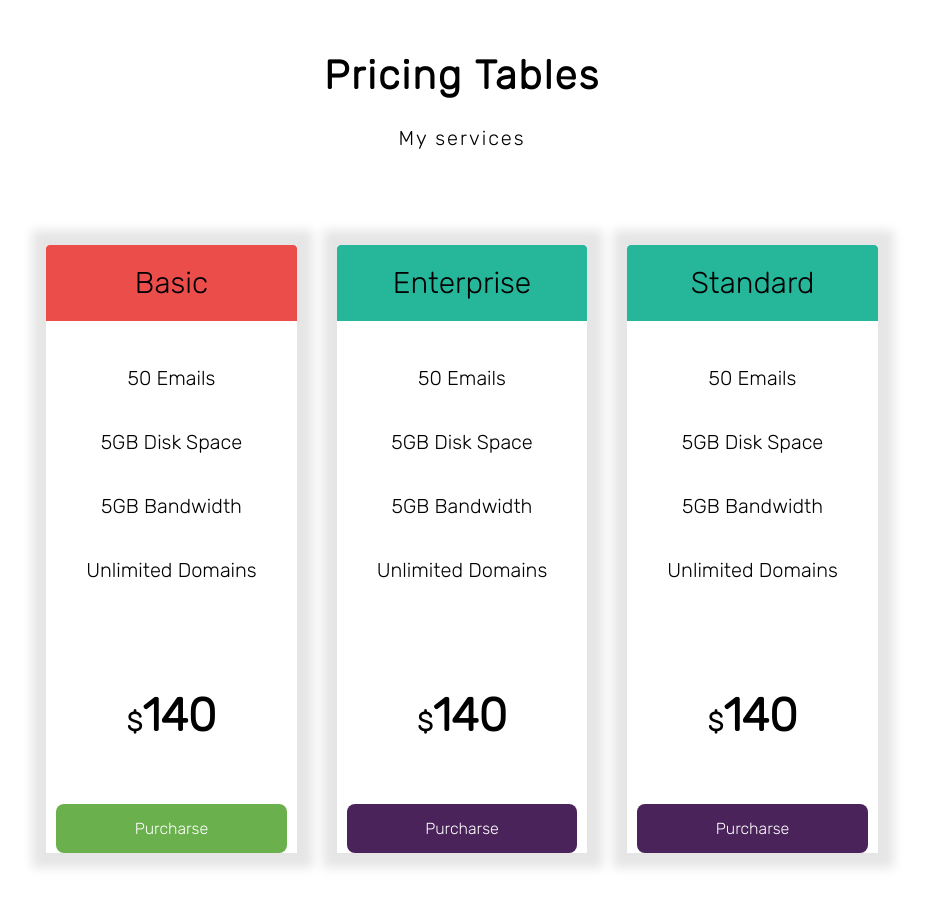
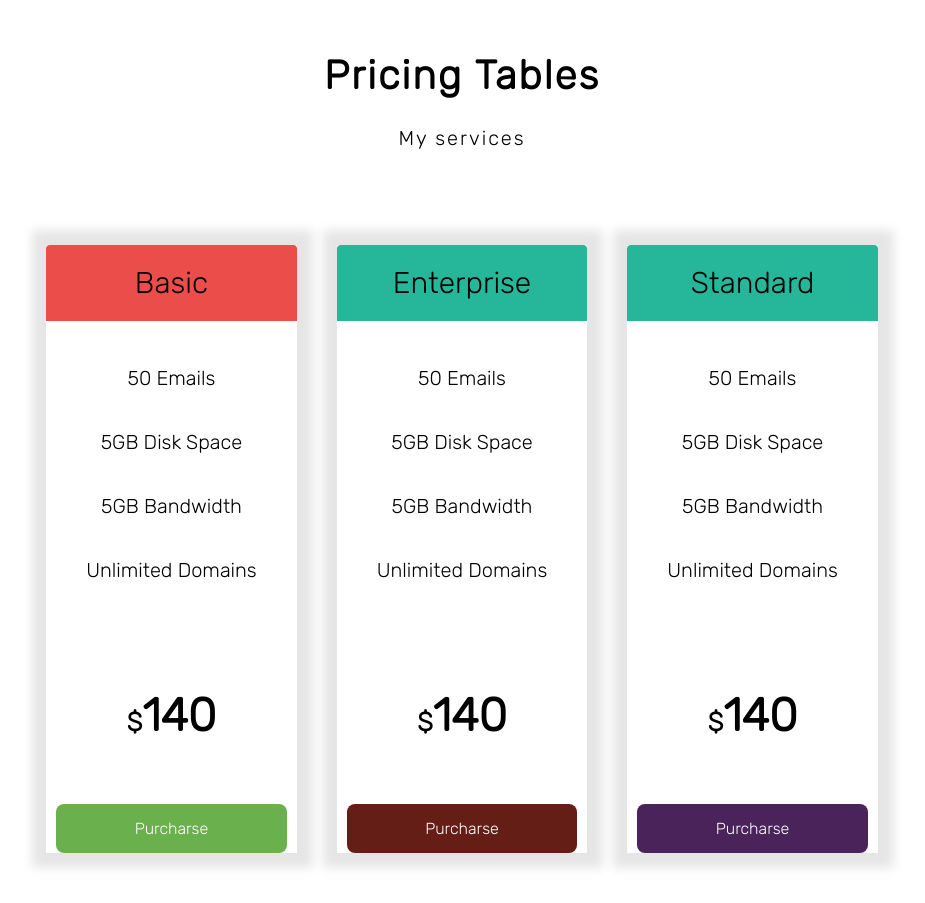
Before and after one commit to MaxiCorrea/react-pricing-tables, a React (Create React App) app: page / in a window 1280 px wide. Shown: the whole page, without its empty margins (178-1103 px from the left). Built offline with nearby package versions, Linux system fonts and the light colour scheme.

Commit message:
Fix styles names

```diff
--- a/src/components/TableButton/TableButton.styles.ts
+++ b/src/components/TableButton/TableButton.styles.ts
@@ -15,7 +15,7 @@ export const useTableButtonStyles = createUseStyles({
       backgroundColor : "#78b25f",
     },
   },
-  enterprice : {
+  enterprise : {
     fontFamily:"Rubik",
     textDecoration : "none",
     display : "block",
--- a/src/components/TableButton/TableButton.tsx
+++ b/src/components/TableButton/TableButton.tsx
@@ -16,8 +16,8 @@ export const TableButton: React.FC<TableButtonProps> = (props) => {
       className={
         props.color === "basic"
           ? classes.basic
-          : props.color === "enterprice"
-          ? classes.enterprice
+          : props.color === "enterprise"
+          ? classes.enterprise
           : classes.standard
       }
     >
```
